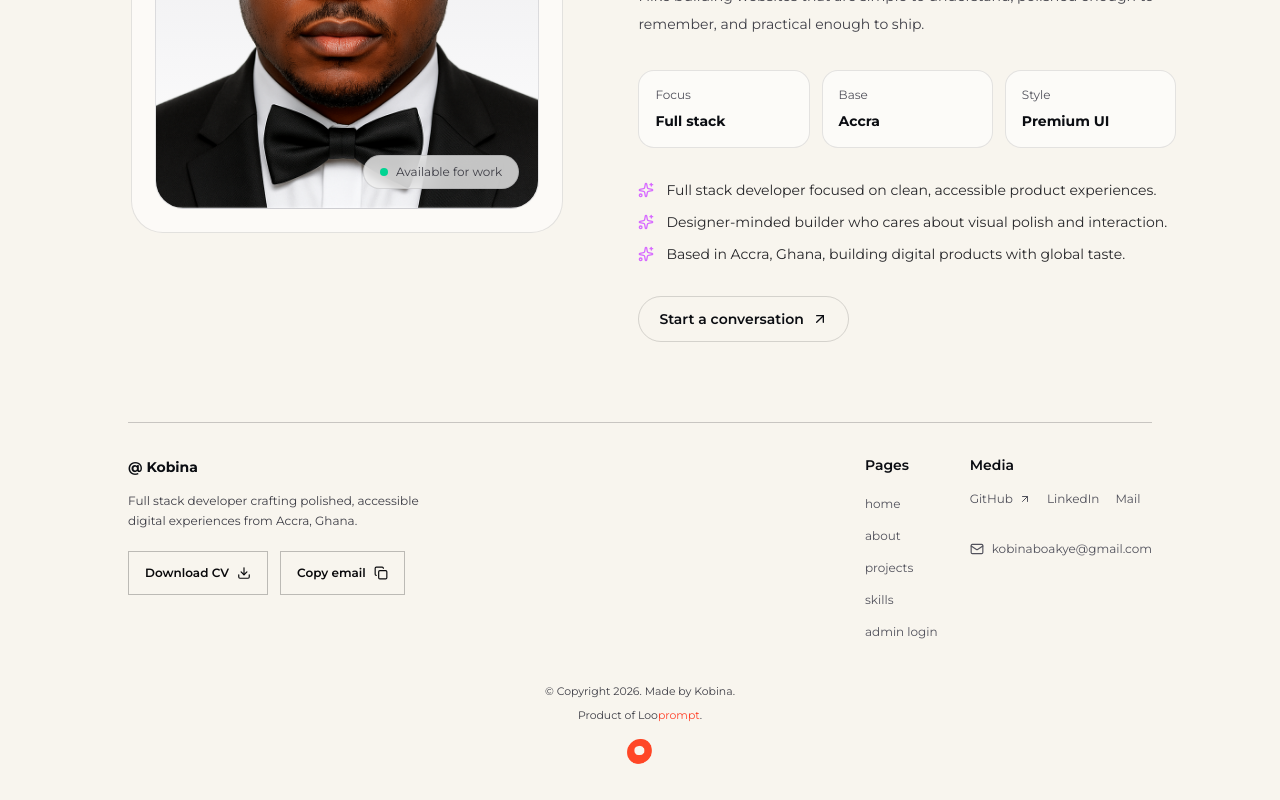
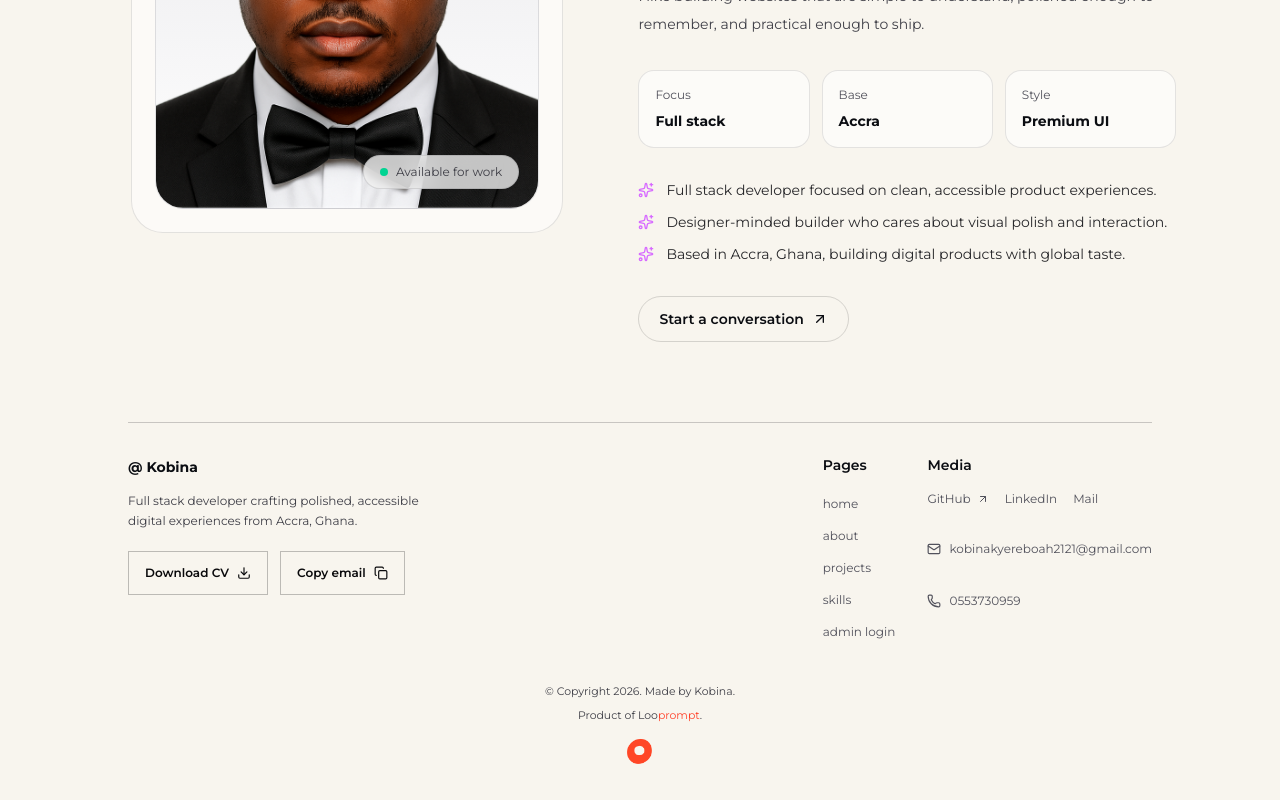
Before and after one commit to kobina2121/kobina.portfolio, a Next.js app: page /about in a window 1280 px wide. Shown: the part 521-1321 px from the top of the page. Built offline with nearby package versions, Linux system fonts and the light colour scheme; no server answers; a web font is replaced by a local one.

Commit message:
feat: update portfolio contact details

```diff
--- a/src/app/page.tsx
+++ b/src/app/page.tsx
@@ -1,12 +1,17 @@
 import Image from "next/image";
 import Link from "next/link";
-import { ArrowDown, ArrowUpRight, Mail } from "lucide-react";
+import { ArrowDown, ArrowUpRight, Mail, Phone } from "lucide-react";
 import { CopyEmailButton } from "@/components/copy-email-button";
 import { DownloadCvLink } from "@/components/download-cv-link";
 import { ContactForm } from "@/components/forms/contact-form";
 import { Reveal } from "@/components/motion/reveal";
 import { SiteNavbar } from "@/components/site-navbar";
 import { ProjectCard } from "@/components/projects/project-card";
+import {
+  contactEmail,
+  contactPhoneDisplay,
+  contactPhoneHref,
+} from "@/lib/contact-details";
 import { getExternalLinkAttributes, isExternalHref } from "@/lib/links";
 import {
   getAboutHighlights,
@@ -59,7 +64,7 @@ const heroSocialLinks = [
   },
   {
     label: "Email",
-    href: "mailto:kobinaboakye@gmail.com",
+    href: `mailto:${contactEmail}`,
     icon: Mail,
   },
 ] as const;
@@ -567,11 +572,18 @@ export default function Home() {
               </p>
               <div className="mt-6 flex flex-wrap gap-3">
                 <Link
-                  href="mailto:kobinaboakye@gmail.com"
+                  href={`mailto:${contactEmail}`}
                   className="inline-flex min-h-11 items-center gap-2 bg-zinc-950 px-4 py-2 text-xs font-semibold text-white hover:bg-[#d76bff] dark:bg-white dark:text-zinc-950"
                 >
                   Email me
                   <Mail className="size-3.5" aria-hidden="true" />
+                </Link>
+                <Link
+                  href={contactPhoneHref}
+                  className="inline-flex min-h-11 items-center gap-2 border border-zinc-950/25 px-4 py-2 text-xs font-semibold hover:border-[#d76bff] hover:text-[#d76bff] dark:border-white/35"
+                >
+                  {contactPhoneDisplay}
+                  <Phone className="size-3.5" aria-hidden="true" />
                 </Link>
                 <CopyEmailButton source="homepage-contact" />
                 <Link
--- a/src/components/copy-email-button.tsx
+++ b/src/components/copy-email-button.tsx
@@ -4,6 +4,7 @@ import { Check, Copy } from "lucide-react";
 import { useState } from "react";
 import { toast } from "sonner";
 import { trackPortfolioEvent } from "@/lib/analytics/events";
+import { contactEmail } from "@/lib/contact-details";
 import { cn } from "@/lib/utils";
 
 type CopyEmailButtonProps = {
@@ -12,7 +13,7 @@ type CopyEmailButtonProps = {
   source?: string;
 };
 
-const defaultEmail = "kobinaboakye@gmail.com";
+const defaultEmail = contactEmail;
 
 function fallbackCopy(value: string) {
   const textArea = document.createElement("textarea");
@@ -49,9 +50,7 @@ export function CopyEmailButton({
       toast.success("Email copied to clipboard.");
       window.setTimeout(() => setCopied(false), 1800);
     } catch {
-      toast.error(
-        "Could not copy automatically. Email: kobinaboakye@gmail.com",
-      );
+      toast.error(`Could not copy automatically. Email: ${email}`);
     }
   }
 
--- a/src/components/forms/contact-form.tsx
+++ b/src/components/forms/contact-form.tsx
@@ -9,6 +9,7 @@ import { Input } from "@/components/ui/input";
 import { Label } from "@/components/ui/label";
 import { Textarea } from "@/components/ui/textarea";
 import { trackPortfolioEvent } from "@/lib/analytics/events";
+import { contactEmail } from "@/lib/contact-details";
 import type { ContactApiResponse } from "@/lib/contact-api";
 import {
   CONTACT_MESSAGE_MAX_LENGTH,
@@ -23,7 +24,7 @@ import {
 } from "@/lib/contact-schema";
 import { cn } from "@/lib/utils";
 
-const emailAddress = "kobinaboakye@gmail.com";
+const emailAddress = contactEmail;
 
 function getFieldErrors(values: ContactFormValues): ContactFormErrors {
   const parsed = contactFormSchema.safeParse(values);
--- a/src/components/site-footer.tsx
+++ b/src/components/site-footer.tsx
@@ -1,8 +1,9 @@
 import Image from "next/image";
 import Link from "next/link";
-import { ArrowUpRight, Mail } from "lucide-react";
+import { ArrowUpRight, Mail, Phone } from "lucide-react";
 import { CopyEmailButton } from "@/components/copy-email-button";
 import { DownloadCvLink } from "@/components/download-cv-link";
+import { contactEmail, contactPhoneHref } from "@/lib/contact-details";
 import { getExternalLinkAttributes, isExternalHref } from "@/lib/links";
 import {
   getNavigationItems,
@@ -13,7 +14,7 @@ import {
 const mediaLinks = [
   { label: "GitHub", href: "https://github.com/kobina2121" },
   { label: "LinkedIn", href: "/#contact-me" },
-  { label: "Mail", href: "mailto:kobinaboakye@gmail.com" },
+  { label: "Mail", href: `mailto:${contactEmail}` },
 ] as const;
 
 export function SiteFooter() {
@@ -95,6 +96,13 @@ export function SiteFooter() {
                 <Mail className="size-3.5" aria-hidden="true" />
                 {site.email}
               </Link>
+              <Link
+                href={contactPhoneHref}
+                className="flex min-h-11 items-center gap-2 hover:text-zinc-950 dark:hover:text-white"
+              >
+                <Phone className="size-3.5" aria-hidden="true" />
+                {site.phone}
+              </Link>
             </div>
           </div>
         </div>
--- /dev/null
+++ b/src/lib/contact-details.ts
@@ -0,0 +1,3 @@
+export const contactEmail = "kobinakyereboah2121@gmail.com";
+export const contactPhoneDisplay = "0553730959";
+export const contactPhoneHref = "tel:+233553730959";
--- a/src/lib/portfolio-content.ts
+++ b/src/lib/portfolio-content.ts
@@ -1,4 +1,5 @@
 import { z } from "zod";
+import { contactEmail, contactPhoneDisplay } from "@/lib/contact-details";
 
 const routeHrefSchema = z.string().refine(
   (href) => {
@@ -54,6 +55,7 @@ const siteConfigSchema = z.object({
   owner: nonEmptyString,
   title: nonEmptyString,
   email: z.email(),
+  phone: nonEmptyString,
   location: nonEmptyString,
   availability: nonEmptyString,
   primaryCta: z.object({
@@ -221,7 +223,8 @@ const rawSiteConfig = {
   name: "Kobina Portfolio",
   owner: "Kobina Boakye",
   title: "Full Stack Developer",
-  email: "kobinaboakye@gmail.com",
+  email: contactEmail,
+  phone: contactPhoneDisplay,
   location: "Accra, Ghana",
   availability: "Available for selected builds",
   primaryCta: {
@@ -235,7 +238,7 @@ const rawSiteConfig = {
   socialLinks: [
     { label: "GitHub", href: "https://github.com/kobina2121" },
     { label: "LinkedIn", href: "#contact-me" },
-    { label: "Email", href: "mailto:kobinaboakye@gmail.com" },
+    { label: "Email", href: `mailto:${contactEmail}` },
   ],
   images: [
     {
--- a/src/lib/structured-data.ts
+++ b/src/lib/structured-data.ts
@@ -1,4 +1,5 @@
 import type { Project } from "@/lib/portfolio-content";
+import { contactEmail, contactPhoneHref } from "@/lib/contact-details";
 import { absoluteUrl } from "@/lib/site-url";
 
 export function getWebsiteJsonLd() {
@@ -11,6 +12,8 @@ export function getWebsiteJsonLd() {
         name: "Kobina Boakye",
         url: absoluteUrl("/"),
         jobTitle: "Full Stack Developer",
+        email: contactEmail,
+        telephone: contactPhoneHref.replace("tel:", ""),
         address: {
           "@type": "PostalAddress",
           addressLocality: "Accra",
--- a/src/sanity/schemaTypes/siteSettings.ts
+++ b/src/sanity/schemaTypes/siteSettings.ts
@@ -21,6 +21,12 @@ export const siteSettings = defineType({
       name: "email",
       title: "Email",
       type: "email",
+      validation: (rule) => rule.required(),
+    }),
+    defineField({
+      name: "phone",
+      title: "Phone",
+      type: "string",
       validation: (rule) => rule.required(),
     }),
     defineField({
```
Also changed, not shown: 1 other file (tests, documents, lock files or other folders).
